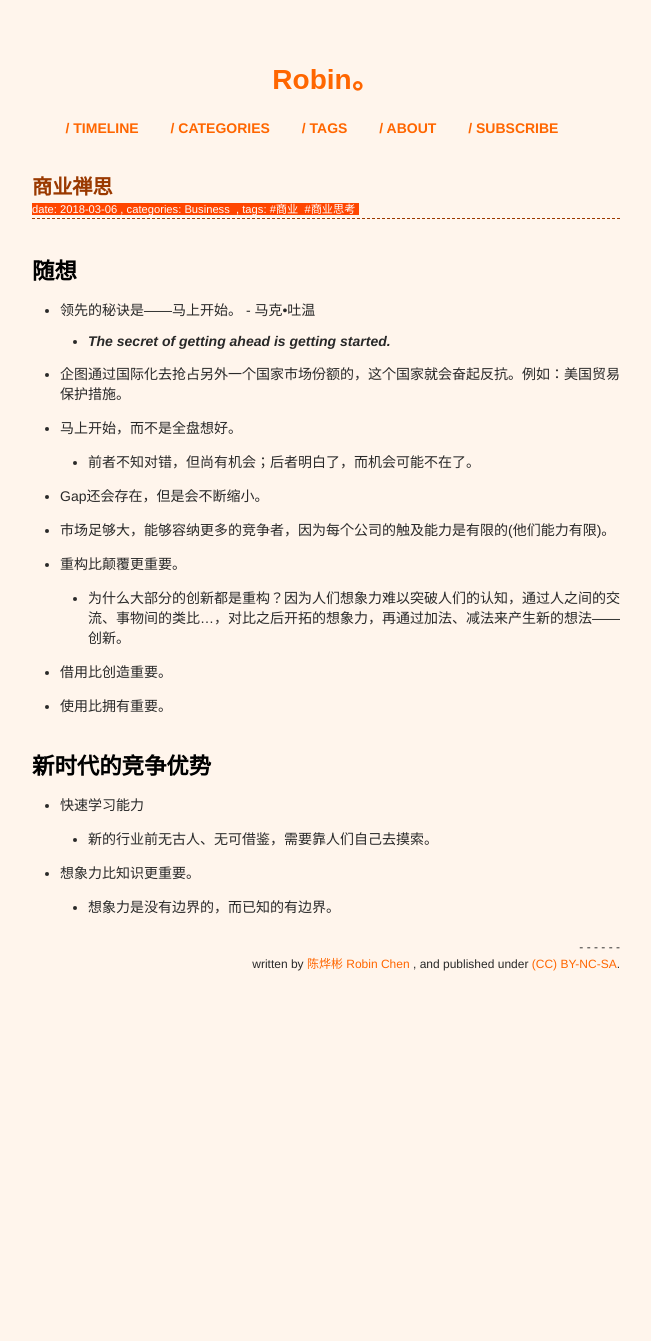
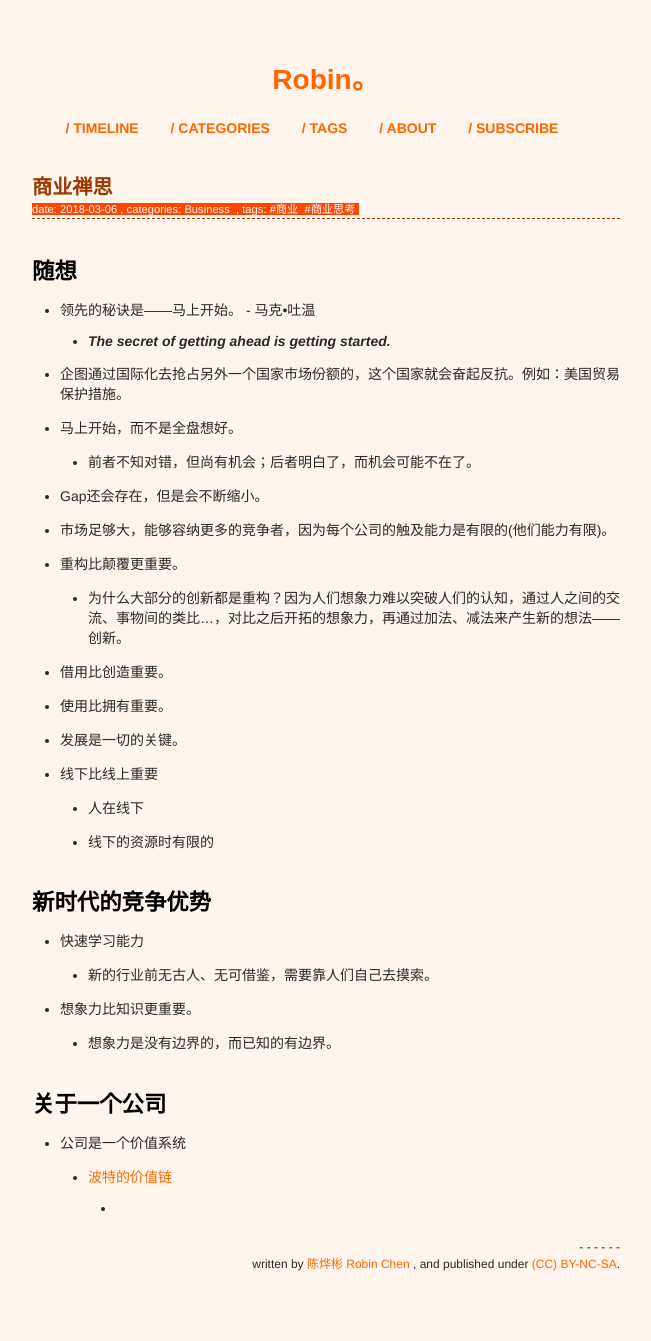
Before and after one commit to xianyuxmu/xianyuxmu.github.io, a Jekyll site: the page built from _posts/2018-03-06-zen-of-business.md, in a window 1280 px wide. Shown: the whole page, without its empty margins (314-965 px from the left). Built offline with Jekyll 4.4.1, drawn with Linux system fonts in a browser that asks for light colours; comment, search, counter and statistics services are not loaded; before the commit the page ends 1041 px from its top, so only the background shows below that.

Commit message:
发展是一切的关键

```diff
--- a/_posts/2018-03-06-zen-of-business.md
+++ b/_posts/2018-03-06-zen-of-business.md
@@ -23,6 +23,10 @@ tags:
 	- 为什么大部分的创新都是重构？因为人们想象力难以突破人们的认知，通过人之间的交流、事物间的类比...，对比之后开拓的想象力，再通过加法、减法来产生新的想法——创新。
 - 借用比创造重要。
 - 使用比拥有重要。
+- 发展是一切的关键。
+- 线下比线上重要
+	- 人在线下
+	- 线下的资源时有限的
 
 
 ## 新时代的竞争优势
@@ -31,3 +35,9 @@ tags:
 	- 新的行业前无古人、无可借鉴，需要靠人们自己去摸索。
 - 想象力比知识更重要。
 	- 想象力是没有边界的，而已知的有边界。
+
+## 关于一个公司
+
+- 公司是一个价值系统
+	- [波特的价值链](https://en.wikipedia.org/wiki/Value_chain)
+		-
```
